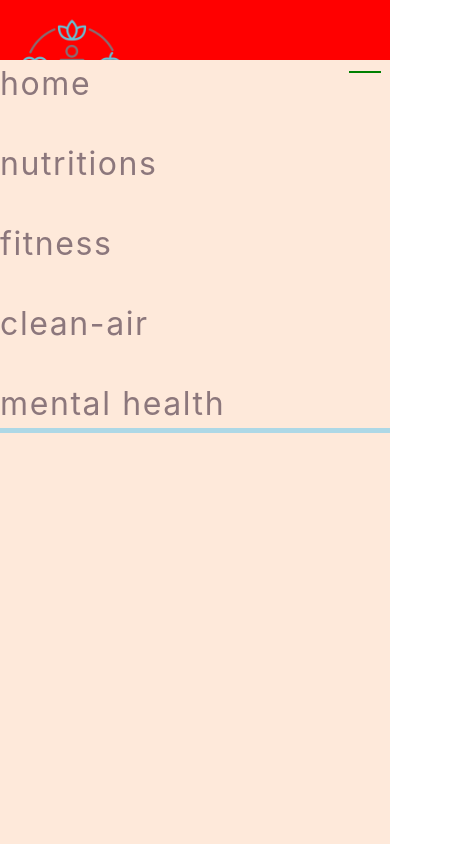
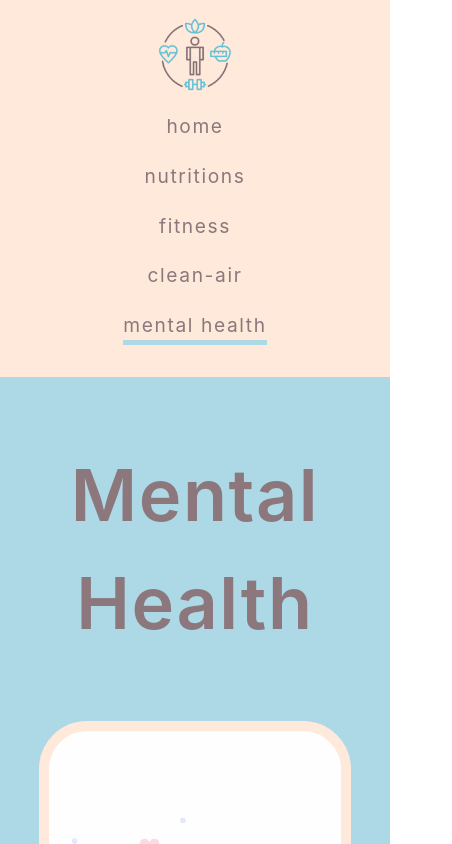
Before and after one commit to OxanaSF/healthy-hood, a React (Create React App) app: page /mental-health in a window 390 px wide. Shown: the top 844 px of the page, 452 px wide, since content can reach past the window. Built offline with nearby package versions, Linux system fonts and the light colour scheme; no server answers; a web font is replaced by a local one.

Commit message:
finished contact for, continued work on responsive css

```diff
--- a/src/components/AirQuality/Wildfires.js
+++ b/src/components/AirQuality/Wildfires.js
@@ -3,8 +3,6 @@ import { FaLocationArrow, FaTimes } from 'react-icons/fa';
 
 import { useJsApiLoader, GoogleMap, Marker } from '@react-google-maps/api';
 import { defaultTheme } from '../Theme';
-
-
 
 const center = { lat: 37.773972, lng: -122.431297 };
 
@@ -13,9 +11,7 @@ function Wildfires({ data }) {
   console.log('result is: ', JSON.stringify(data, null, 10));
 
   const { isLoaded } = useJsApiLoader({
-    // googleMapsApiKey: process.env.REACT_APP_API_KEY,
-    googleMapsApiKey: 'AIzaSyBBR3iAtdBKNsWNd-4GBt6S1Fht5F4doHQ',
-
+    googleMapsApiKey: process.env.REACT_APP_API_KEY_GOOGLE_MAPS,
   });
 
   if (!isLoaded) {
--- a/src/components/GlobalStyles.js
+++ b/src/components/GlobalStyles.js
@@ -25,7 +25,7 @@ const GlobalStyles = createGlobalStyle`
 
 .app {
 
-  @media only screen and (max-width: 1150px) {
+  @media only screen and (max-width: 700px) {
     background-color: lightblue;
  }
 `;
--- a/src/components/Home/Contact.js
+++ b/src/components/Home/Contact.js
@@ -14,8 +14,8 @@ const Contact = () => {
 
     emailjs
       .sendForm(
-        YOUR_SERVICE_ID ,
-        YOUR_TEMPLATE_ID ,
+        YOUR_SERVICE_ID,
+        YOUR_TEMPLATE_ID,
         form.current,
         YOUR_PUBLIC_KEY
       )
@@ -116,6 +116,14 @@ const ContactStyled = styled.section`
       height: 4rem;
     }
   }
+
+  @media (max-width: 1150px) {
+    width: 80%;
+  }
+
+  @media (max-width: 500px) {
+    width: 90%;
+  }
 `;
 
 export default Contact;
--- a/src/components/Home/Hero.js
+++ b/src/components/Home/Hero.js
@@ -73,7 +73,7 @@ const HeroStyled = styled.section`
     }
   }
 
-  @media only screen and (max-width: 1150px) {
+  @media only screen and (max-width: 700px) {
     fill: lightblue;
 
     h1{
@@ -84,6 +84,27 @@ const HeroStyled = styled.section`
 
 
 
+  @media only screen and (max-width: 500px) {
+    fill: lightblue;
+
+    h1{
+      font-size: 3rem;
+    }
+
+  }
+
+
+
+  @media only screen and (max-width: 380px) {
+
+
+    h1{
+
+    }
+
+  }
+
+
 
 `;
 
--- a/src/components/Home/HomeDisplay.js
+++ b/src/components/Home/HomeDisplay.js
@@ -15,7 +15,7 @@ const HomeDisplay = () => {
         exit="exit"
       >
         <div className="container container-1">
-          <Link to="/nutritions" className="box box1" id='order-1'>
+          <Link to="/nutritions" className="box box1" id="order-1">
             <img
               src={`${process.env.PUBLIC_URL}/images/nutritions.jpeg`}
               alt="nutritions"
@@ -23,7 +23,7 @@ const HomeDisplay = () => {
             <div className="text-over text-over-nutritions">Nutritions</div>
           </Link>
 
-          <div className="container-description" id='order-2'>
+          <div className="container-description" id="order-2">
             <p>
               Often, we are only concerned about pleasing our taste buds and not
               caring about our health. But unfortunately, the unhealthy and
@@ -35,7 +35,6 @@ const HomeDisplay = () => {
               and eventually lead a healthy life.
             </p>
 
-
             <img
               src={`${process.env.PUBLIC_URL}/images/left-arrow.png`}
               alt="arrow to the left"
@@ -44,8 +43,8 @@ const HomeDisplay = () => {
           </div>
         </div>
 
-        <div className="container container-2" >
-          <div className="container-description" id='order-1'>
+        <div className="container container-2">
+          <div className="container-description" id="order-1">
             <p>
               While all types of pollution are extremely dangerous, air
               contaminants represent about 66% of the total deaths alluded to
@@ -63,21 +62,21 @@ const HomeDisplay = () => {
             />
           </div>
 
-          <Link to="/clean-air" className="box box2" id='order-2'>
+          <Link to="/clean-air" className="box box2" id="order-2">
             <img src={`${process.env.PUBLIC_URL}/images/air.jpeg`} alt="air" />
             <div className="text-over">Clean air</div>
           </Link>
         </div>
 
         <div className="container container-3">
-          <Link to="/fitness" className="box box3" id='order-1'>
+          <Link to="/fitness" className="box box3" id="order-1">
             <img
               src={`${process.env.PUBLIC_URL}/images/fitness.jpeg`}
               alt="fitness"
             />
             <div className="text-over">Fitness</div>
           </Link>
-          <div className="container-description" id='order-2'>
+          <div className="container-description" id="order-2">
             <p>
               One of the most essential things you can do to maintain good
               health is to incorporate physical fitness into your regular
@@ -97,7 +96,7 @@ const HomeDisplay = () => {
         </div>
 
         <div className="container container-4">
-          <div className="container-description" id='order-1'>
+          <div className="container-description" id="order-1">
             <p>
               Mental health includes our emotional, psychological, and social
               well-being. It affects how we think, feel, and act. It also helps
@@ -113,7 +112,7 @@ const HomeDisplay = () => {
             />
           </div>
 
-          <Link to="/fitness" className="box box3" id='order-2'>
+          <Link to="/fitness" className="box box3" id="order-2">
             <img
               src={`${process.env.PUBLIC_URL}/images/mental.jpeg`}
               alt="fitness"
@@ -146,6 +145,7 @@ const HomeDisplayStyled = styled.section`
     display: flex;
     align-items: center;
     color: #243966;
+    color: #8c777c;
     font-size: 1.2rem;
     line-height: 2;
     text-indent: 4em;
@@ -198,35 +198,73 @@ const HomeDisplayStyled = styled.section`
   }
 
   @media only screen and (max-width: 1300px) {
-
     p {
       font-size: 1rem;
     }
   }
 
   @media only screen and (max-width: 1150px) {
-    background-color: lightblue;
-
     p {
       font-size: 1.2rem;
       color: #8c777c;
-
     }
     .container {
       grid-template-columns: 1fr;
       margin: 0 4rem;
+    }
+
+    .container-2 > #order-1 {
+      order: 2;
+    }
+    .container-2 > #order-2 {
+      order: 1;
+    }
+
+    .container-4 > #order-1 {
+      order: 2;
+    }
+    .container-4 > #order-2 {
+      order: 1;
+    }
+
+    .img-arrow-right,
+    .img-arrow-left {
+      opacity: 0;
+    }
+  }
+
+  @media only screen and (max-width: 700px) {
+    background-color: lightblue;
+  }
+
+  @media only screen and (max-width: 500px) {
+    margin-bottom: 0;
+    margin-top: 3rem;
+    .container {
+      margin: 0 2rem;
 
     }
 
-    .container-2 > #order-1 {order: 2}
-    .container-2 > #order-2 {order: 1}
+    .container-description {
+      p{
+        font-size: 1rem;
+       margin: 0;
+       text-align: center;
+       line-height: 1.4;
+       font-weight: 600;
+       text-indent: 0;
+       border-bottom: 5px solid rgb(254, 233, 218);
+       padding-bottom: 1rem;
+      }
 
-    .container-4 > #order-1 {order: 2}
-    .container-4 > #order-2 {order: 1}
+    }
 
-    .img-arrow-right,
-    .img-arrow-left {
-        opacity: 0;
+    .box {
+
+      .text-over {
+        font-size: 2.3rem;
+
+      }
     }
   }
 `;
--- a/src/components/Home/Intro.js
+++ b/src/components/Home/Intro.js
@@ -18,6 +18,7 @@ const Intro = () => {
 const IntroStyled = styled.section`
   margin: 5rem 17rem 1rem 17rem;
   color: #243966;
+  color: #8c777c;
   font-size: 1.6rem;
   text-align: center;
   letter-spacing: 0.1rem;
@@ -28,12 +29,24 @@ const IntroStyled = styled.section`
   }
 
   @media only screen and (max-width: 1150px) {
-    background-color: lightblue;
+
     margin: 0;
     padding: 2rem 5rem 1rem 5rem;
     color: #8c777c;
     font-weight: 400;
+  }
 
+  @media only screen and (max-width: 700px) {
+    background-color: lightblue;
+  }
+
+  @media only screen and (max-width: 500px) {
+    border-radius: 3rem;
+    border: 5px solid rgb(254, 233, 218);
+    margin: 3rem 2rem 0 2rem;
+    padding: 2rem;
+    font-size: 1rem;
+    font-weight: 500;
 
   }
 `;
--- a/src/components/Nav.js
+++ b/src/components/Nav.js
@@ -1,11 +1,9 @@
-import {useState} from 'react'
+import { useState } from 'react';
 import styled from 'styled-components';
 import { Link, NavLink } from 'react-router-dom';
 
-
 const Nav = () => {
-  const [isOpen, setIsOpen] = useState(false)
-
+  const [isOpen, setIsOpen] = useState(false);
 
   return (
     <NavStyled>
@@ -15,16 +13,17 @@ const Nav = () => {
           alt="fitness"
         />
       </Link>
-      <div className={`nav-links ${isOpen && 'open'}`}>
-
+      <div className="nav-links">
         <NavLink to="/">home</NavLink>
         <NavLink to="/nutritions">nutritions</NavLink>
         <NavLink to="/fitness">fitness</NavLink>
         <NavLink to="/clean-air">clean-air</NavLink>
         <NavLink to="/mental-health">mental health</NavLink>
       </div>
-      <div className={`nav-toggle ${isOpen && 'open'}`}
-      onClick={() => setIsOpen(!isOpen)}>
+      <div
+        className={`nav-toggle ${isOpen && 'open'}`}
+        onClick={() => setIsOpen(!isOpen)}
+      >
         <div className="bar"></div>
       </div>
     </NavStyled>
@@ -32,7 +31,6 @@ const Nav = () => {
 };
 
 const NavStyled = styled.nav`
-
   min-height: 7rem;
   text-align: left;
   background-color: rgb(254, 233, 218);
@@ -66,59 +64,54 @@ const NavStyled = styled.nav`
     display: none;
   }
 
-  @media (max-width: 43.75rem) {
-    background-color: red;
+  @media (max-width: 1050px) {
+    /* background-color: red; */
+    .nav-links {
+      font-size: 1.5rem;
+      gap: 1.5rem;
+    }
+  }
+
+  @media (max-width: 860px) {
+    /* background-color: green; */
 
     .nav-links {
-      position: absolute;
-      top: 3.75rem;
-      display: flex;
-      flex-direction: column;
-      background-color: rgb(254, 233, 218);
-      left: 0;
-      width: 100%;
-      height: 100%;
+      font-size: 1.1rem;
+      gap: 1rem;
+    }
+  }
+
+  @media (max-width: 700px) {
+    flex-direction: column;
+
+    img {
+      width: 5rem;
+      margin: 1rem;
     }
 
-    .nav-toggle {
-      display: flex;
-      width: 3.125rem;
-      height: 3.125rem;
-      align-items: center;
+    .nav-links {
+      /* background-color: green; */
+      /* display: flex; */
       justify-content: center;
-      cursor: pointer;
+      margin: 0;
+      font-size: 1.2rem;
+      margin-bottom: 2rem;
+    }
+  }
 
-      .bar {
-        position: relative;
-        width: 2rem;
-        height: 0.125rem;
-        background: green;
-        transition: all .45 ease-in-out;
-      }
+  @media (max-width: 500px) {
+    img {
+      width: 5rem;
+      margin: 1rem;
+    }
 
-      .bar::before,
-      .bar::after
-      {
-       content: '';
-       width: 100%;
-       position: absolute;
-       background: purple;
-       border-radius: 2px;
-       transition: all .45 ease-in-out;
-      }
-
-      .bar::before{
-        width: 25px;
-        transform: translateY()(-8px);
-        right: 0;
-
-      }
-
-      .bar::after{
-        width: 32px;
-        transform: translateY()(8px);
-
-      }
+    .nav-links {
+      display: grid;
+      grid-template-rows: 1fr 1fr 1fr 1fr 1fr;
+      margin: 0;
+      font-size: 1.2rem;
+      margin-bottom: 2rem;
+      text-align: center;
     }
   }
 `;
--- a/src/pages/AirQualityPage.js
+++ b/src/pages/AirQualityPage.js
@@ -182,6 +182,7 @@ const AirQualityContainerStyled = styled.section`
       border-radius: 3rem;
       border-radius: 3rem;
       color: #243966;
+      color: #8c777c;
       border: 10px solid lightblue;
       width: 100%;
       height: 100%;
@@ -200,6 +201,7 @@ const AirQualityContainerStyled = styled.section`
     font-size: 4.5rem;
     font-weight: 600;
     color: #243966;
+    color: #8c777c;
     margin: 4rem 0;
     text-align: center;
   }
@@ -207,6 +209,7 @@ const AirQualityContainerStyled = styled.section`
   .air-quality-page-intro {
     margin: 0 10rem 1rem 10rem;
     color: #243966;
+    color: #8c777c;
     font-size: 1.6rem;
     text-align: center;
   }
@@ -225,6 +228,7 @@ const AirQualityContainerStyled = styled.section`
       .list-clean-air-benefits {
         border-radius: 3rem;
         color: #243966;
+        color: #8c777c;
         border: 10px solid lightblue;
         width: 100%;
         height: 100%;
@@ -267,6 +271,8 @@ const AirQualityContainerStyled = styled.section`
 
       a {
         color: #243966;
+        color: #8c777c;
+        font-weight: 600;
         background-color: lightblue;
         padding: 2.5rem;
         font-size: 1.2rem;
@@ -285,7 +291,6 @@ const AirQualityContainerStyled = styled.section`
       }
       .circle2 {
         animation: circle2 4s;
-        /* background: orange; */
         clip-path: circle(75%);
         height: 10rem;
         width: 20rem;
--- a/src/pages/MentalHealthPage.js
+++ b/src/pages/MentalHealthPage.js
@@ -95,23 +95,21 @@ const MentalHealthPage = () => {
       <div className="mental-health-news">
         <h2>Check out news about mental health</h2>
         <MentalHealthArticles />
+      </div>
 
+      <div className="contact-us-wrapper">
         <NavLink to="/" className="contact-us">
           <button>
             <h2>CONTACT US</h2>
           </button>
         </NavLink>
       </div>
-
-
     </MentalHealthPageStyled>
   );
 };
 
 const MentalHealthPageStyled = styled.section`
   /* min-height: 70vh; */
-
-
 
   main {
     display: grid;
@@ -160,6 +158,7 @@ const MentalHealthPageStyled = styled.section`
     font-size: 4.5rem;
     font-weight: 600;
     color: #243966;
+    color: #8c777c;
     margin: 4rem 0;
   }
 
@@ -170,6 +169,7 @@ const MentalHealthPageStyled = styled.section`
     padding: 2rem;
     line-height: 2.5;
     color: #243966;
+    color: #8c777c;
 
     h2 {
       font-size: 1.3rem;
@@ -193,9 +193,16 @@ const MentalHealthPageStyled = styled.section`
       text-align: center;
       padding-bottom: 2rem;
       color: #243966;
+      color: #8c777c;
       font-size: 2.4rem;
       font-weight: 500;
     }
+  }
+  .contact-us-wrapper {
+    display: flex;
+    justify-content: center;
+    align-items: center;
+    margin-bottom: 7rem;
   }
 
   .contact-us {
@@ -207,7 +214,6 @@ const MentalHealthPageStyled = styled.section`
 
     text-align: center;
 
-
     h2 {
       color: #8c777c;
       font-weight: 600;
@@ -215,8 +221,6 @@ const MentalHealthPageStyled = styled.section`
       letter-spacing: 1px;
     }
   }
-
-
 
   @media only screen and (max-width: 1600px) {
     main {
@@ -242,6 +246,20 @@ const MentalHealthPageStyled = styled.section`
       }
     }
   }
+
+  @media only screen and (max-width: 900px) {
+
+    main {
+      margin: 3rem;
+
+      .health-care-tips {
+      height: 40rem;
+
+    }
+    }
+
+
+  }
 `;
 
 const IntroStyled = styled.div`
```
Also changed, not shown: index.js (+36 -16 lines). Lines whose indentation alone changed are shown as unchanged.
